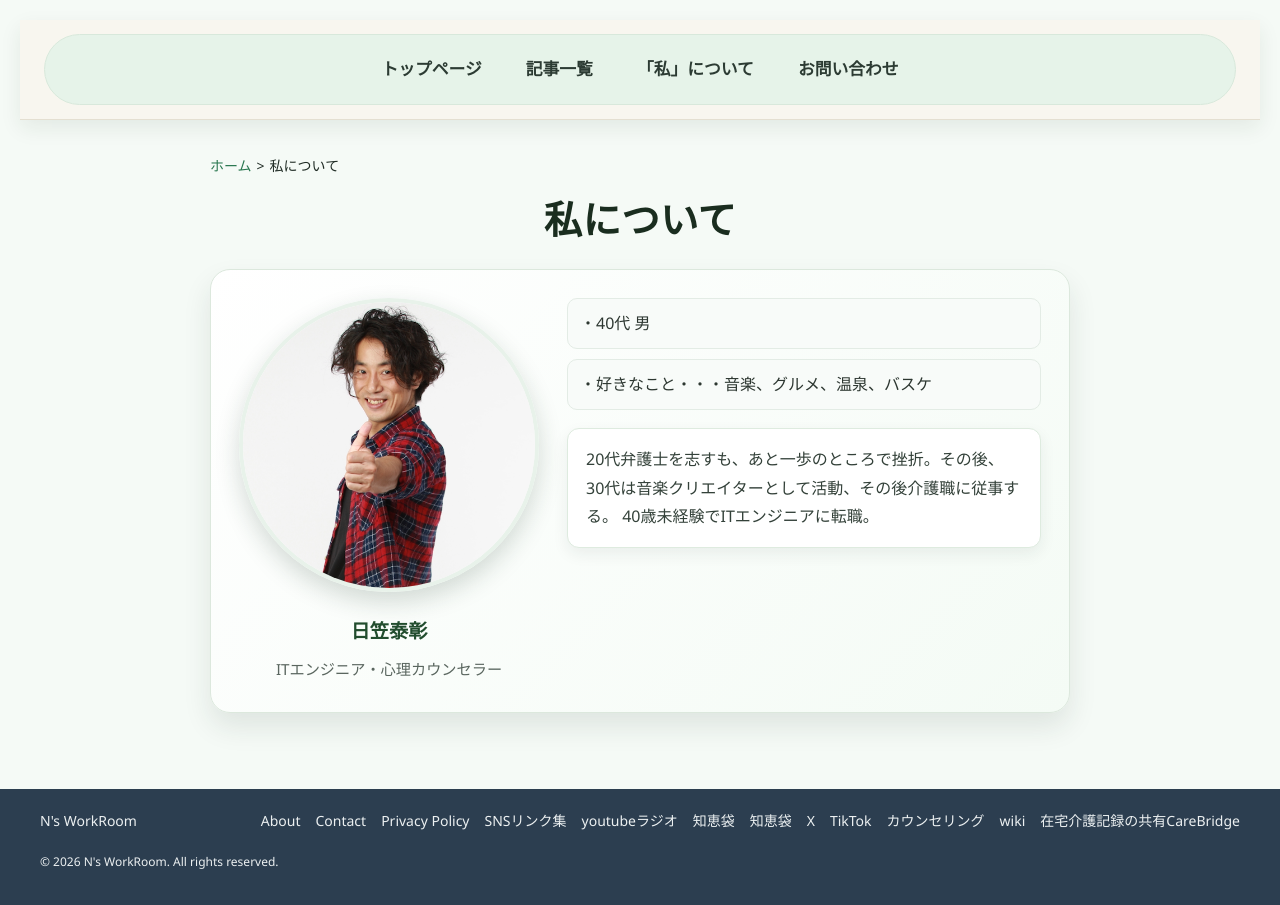
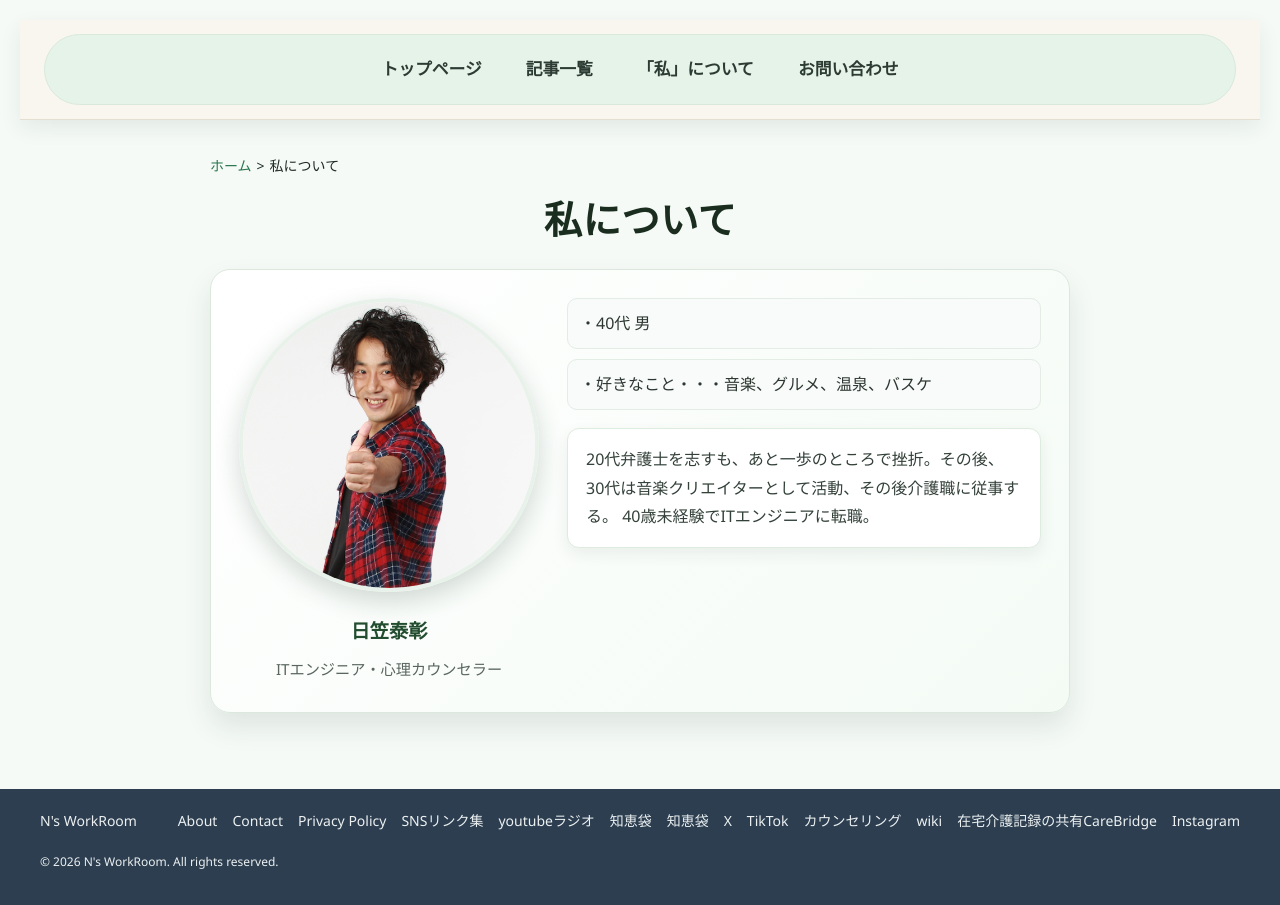
Before and after one commit to yasuhikasa/nshinri, a Next.js app: page /aboutme in a window 1280 px wide. Built offline with nearby package versions, Linux system fonts and the light colour scheme.

Commit message:
インスタ追加

```diff
--- a/src/components/Footer.tsx
+++ b/src/components/Footer.tsx
@@ -33,6 +33,9 @@ const Footer = () => {
           <Link href="https://second-youth.jp" rel="me">
             在宅介護記録の共有CareBridge
           </Link>
+          <Link href ="https://www.instagram.com/yuu3.3321/" rel="me">
+            Instagram
+          </Link>
         </div>
         <div className={styles.copyright}>
           <p>
```
